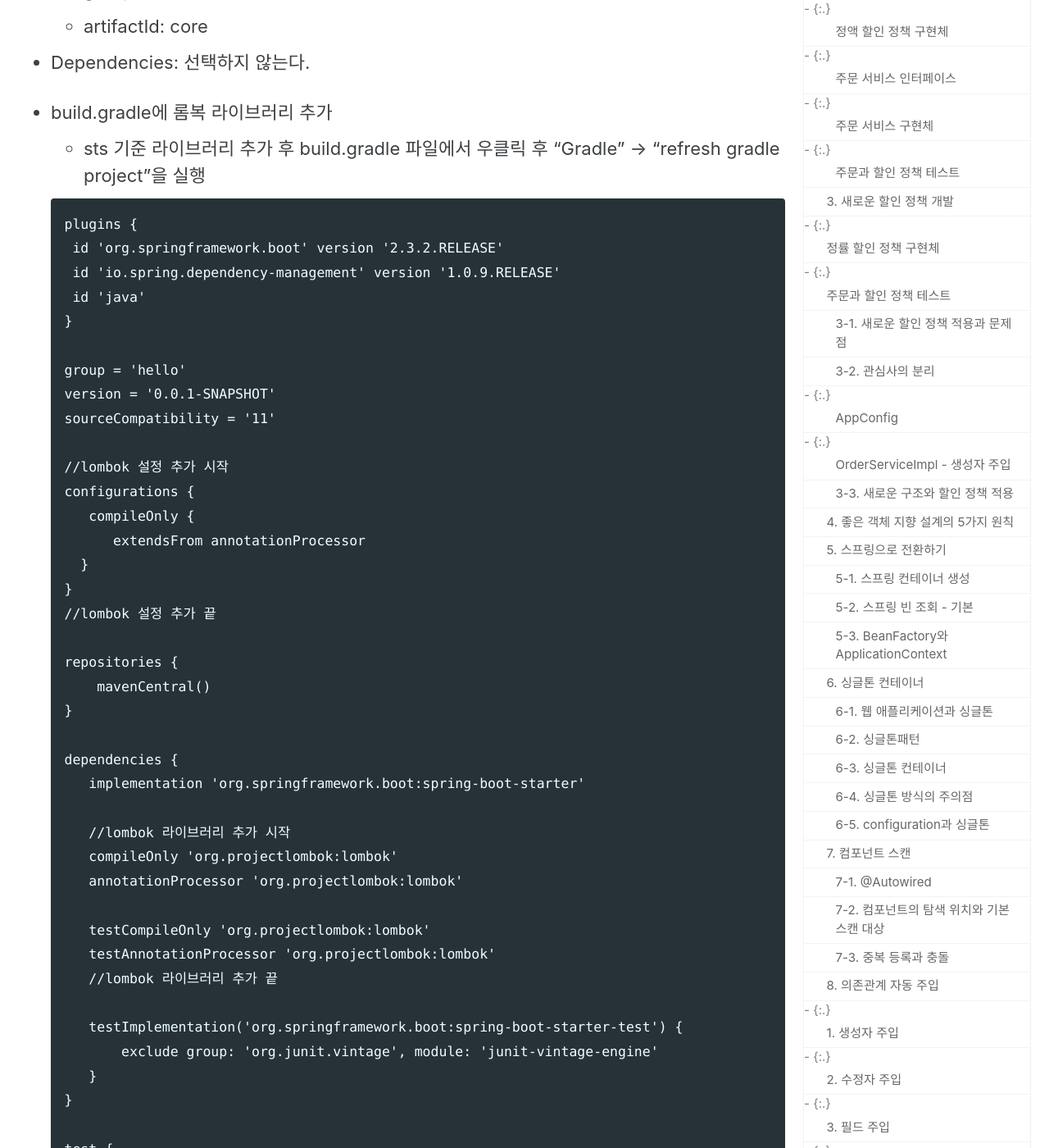
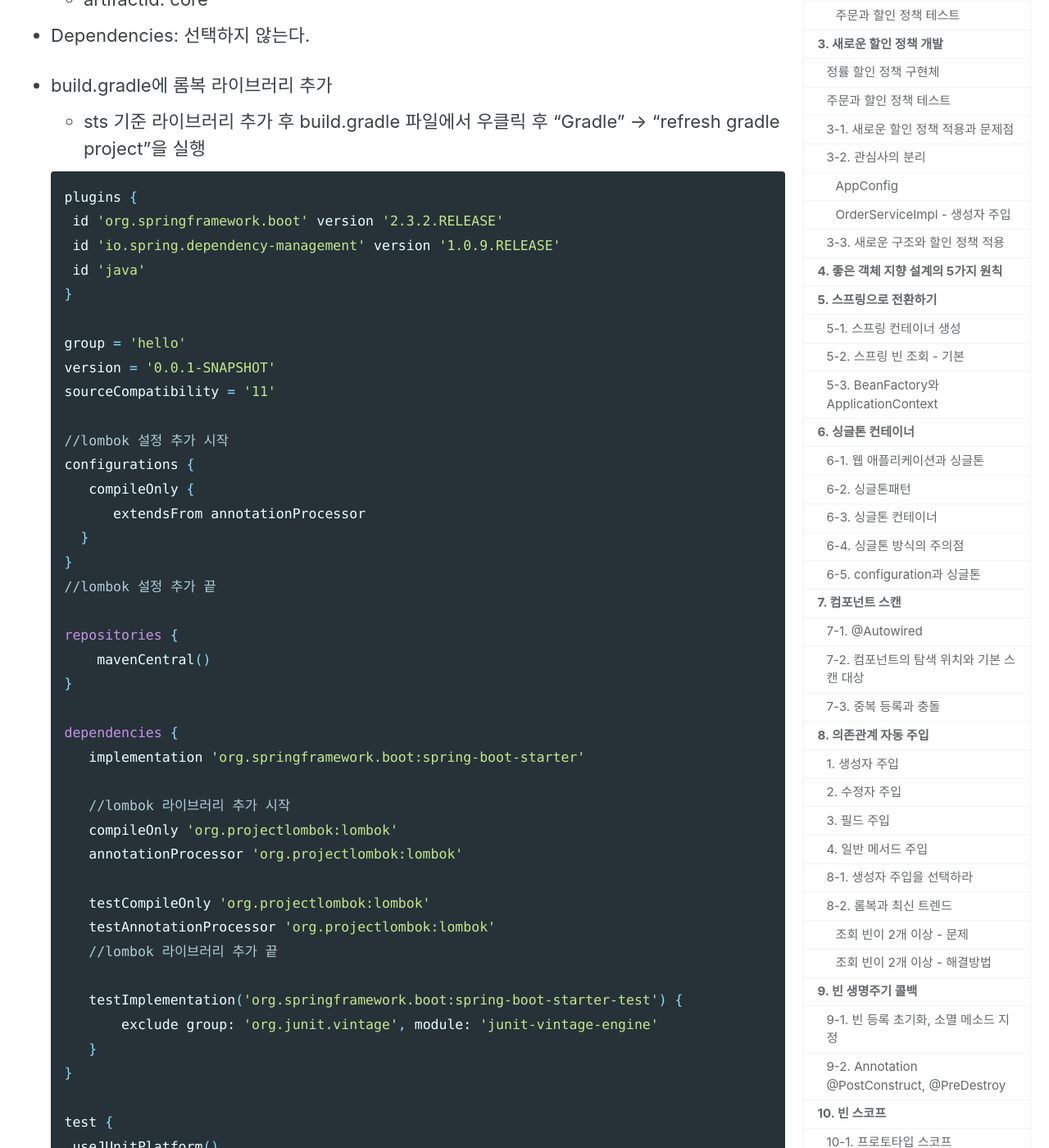
Before and after one commit to openobjectnet/openobjectnet.github.io, a Jekyll site: the page built from _posts/2022-01-10-spring.md, in a window 1280 px wide and 1400 px high, scrolled down 1004 px. Shown: the whole window at 82% size. Built offline with Jekyll 4.4.1, drawn with Linux system fonts in a browser that asks for light colours; cached includes are drawn as plain includes; nearby versions of some CDN libraries; some of the changed text lies outside the part shown.

Commit message:
단란 맞춤

````diff
--- a/_posts/2022-01-10-spring.md
+++ b/_posts/2022-01-10-spring.md
@@ -20,7 +20,7 @@ author: 최혜정
 **[참고] 작성자는 Windows, STS 환경에서 따라해보았습니다.**
 
 
-## 프로젝트 생성
+# 프로젝트 생성
 
 - 스프링 부트 스타터 사이트로 이동해서 스프링 프로젝트 생성
     https://start.spring.io
@@ -40,7 +40,7 @@ author: 최혜정
 - build.gradle에 롬복 라이브러리 추가
   - sts 기준 라이브러리 추가 후 build.gradle 파일에서 우클릭 후 "Gradle" -> "refresh gradle project"을 실행
 
-  ```
+  ```gradle
   plugins {
    id 'org.springframework.boot' version '2.3.2.RELEASE'
    id 'io.spring.dependency-management' version '1.0.9.RELEASE'
@@ -84,21 +84,21 @@ author: 최혜정
   }
   ```
 
-## 1. 객체 지향 설계와 스프링
+# 1. 객체 지향 설계와 스프링
 
-### 1-1. 스프링의 핵심
+## 1-1. 스프링의 핵심
 - 스프링은 자바 언어 기반의 프레임워크
 - 자바 언어의 가장 큰 특징 - **객체 지향 언어**
 - 스프링은 객체 지향 언어가 가진 강력한 특징을 살려내는 프레임워크
 - 스프링은 좋은 객체 지향 애플리케이션을 개발할 수 있게 도와주는 프레임워크
 
-### 1-2. 객체 지향 특징
+## 1-2. 객체 지향 특징
 - 추상화
 - 캡슐화
 - 상속
 - **다형성**
 
-### 1-3. 역할과 구현을 분리
+## 1-3. 역할과 구현을 분리
 - **역할**과 **구현**으로 구분하면 세상이 **단순**해지고, **유연**해지며 **변경**도 편리해진다.
 - 장점
   - **클라이언트**는 대상의 역할(인터페이스)만 알면 된다.
@@ -112,12 +112,12 @@ author: 최혜정
 - 객체를 설계할 때 역할과 구현을 명확히 분리
 - 객체 설계시 역할(인터페이스)을 먼저 부여하고, 그 역할을 수행하는 구현 객체 만들기
 
-### 1-4. 스프링과 객체 지향
+## 1-4. 스프링과 객체 지향
 - **다형성**이 가장 중요하다!
 - 스프링에서 제어의 역전(loC), 의존관계 주입(DI)은 다형성을 활용해서 역할과 구현을 편리하게 다룰 수 있도록 지원한다.
 - 스프링을 사용하면 구현을 편리하게 변경할 수 있다.
 
-## 2. 비지니스 요구사항과 설계
+# 2. 비지니스 요구사항과 설계
 - 회원
   - 회원을 가입하고 조회할 수 있다.
   - 회원은 일반과 VIP 두 가지 등급이 있다.
@@ -131,15 +131,15 @@ author: 최혜정
 
  **주문과 할인 정책은 인터페이스를 만들고 구현체를 언제든지 갈아끼울 수 있도록 설계한다.**
 
- ### 2-1. 회원 도메인 설계
+## 2-1. 회원 도메인 설계
 - 회원 도메인 요구사항
   - 회원을 가입하고 조회할 수 있다.
   - 회원은 일반과 VIP 두 가지 등급이 있다. (enum 사용)
   - 회원 데이터는 제차 DB를 구축할 수 있고, 외부 시스템과 연동할 수 있다. (미확정)
 
-### 2-2. 회원 도메인 개발
-##### 회원 엔티티
-```
+## 2-2. 회원 도메인 개발
+### 회원 엔티티
+```java
 package hello.core.member;
 
 public class Member {
@@ -177,8 +177,8 @@ public class Member {
 }
 ```
 
-##### 회원 저장소 인터페이스
-```
+### 회원 저장소 인터페이스
+```java
 package hello.core.member;
 
 public interface MemberRepository {
@@ -188,8 +188,8 @@ public interface MemberRepository {
 }
 ```
 
-##### 메모리 회원 저장소 구현체
-```
+### 메모리 회원 저장소 구현체
+```java
 package hello.core.member;
 
 import java.util.HashMap;
@@ -211,8 +211,8 @@ public class MemoryMemberRepository implements MemberRepository {
 }
 ```
 
-##### 회원 서비스 인터페이스
-```
+### 회원 서비스 인터페이스
+```java
 package hello.core.member;
 
 public interface MemberService {
@@ -221,8 +221,8 @@ public interface MemberService {
 }
 ```
 
-##### 회원 서비스 구현체
-```
+### 회원 서비스 구현체
+```java
 package hello.core.member;
 
 public class MemberServiceImpl implements MemberService{
@@ -240,10 +240,10 @@ public class MemberServiceImpl implements MemberService{
 }
 ```
 
-### 2-3. 회원 도메인 실행과 테스트
+## 2-3. 회원 도메인 실행과 테스트
 **JUnit 테스트 사용**
 
-```
+```java
 package hello.core.member;
 
 import org.assertj.core.api.Assertions;
@@ -271,16 +271,16 @@ class MemberServiceTest {
 이 코드의 문제점 : 의존관계가 인터페이스 뿐만 아니라 구현까지 모두 의존하는 문제점이 있음
 **인터페이스 = new 구현체**
 
-### 2-4. 주문과 할인 도메인 설계
+## 2-4. 주문과 할인 도메인 설계
 - 주문과 할인 정책
   - 회원은 상품을 주문할 수 있다.
   - 회원 등급에 따라 할인 정책을 적용할 수 있다.
   - 할인 정책은 모든 VIP는 1000원을 할인해주는 고정 금액 할인을 적용해달라. (나중에 변경 될 수 있다.)
   - 할인 정책은 변경 가능성이 높다. 회사의 기본 할인 정책을 아직 정하지 못했고, 오픈 직전까지 고민을 미루고 싶다. 최악의 경우 할인을 적용하지 않을 수 도 있다. (미확정)
 
-### 2-5. 주문과 할인 도메인 개발
-##### 할인 정책 인터페이스
-```
+## 2-5. 주문과 할인 도메인 개발
+### 할인 정책 인터페이스
+```java
 public interface DiscountPolicy {
 	/*
 	 * @return 할인 대상 금액
@@ -289,8 +289,8 @@ public interface DiscountPolicy {
 }
 ```
 
-##### 정액 할인 정책 구현체
-```
+### 정액 할인 정책 구현체
+```java
 @Component
 public class FixDiscountPolicy implements DiscountPolicy{
 
@@ -308,15 +308,15 @@ public class FixDiscountPolicy implements DiscountPolicy{
 ```
 VIP면 1000원 할인, 아니면 할인 없음
 
-##### 주문 서비스 인터페이스
-```
+### 주문 서비스 인터페이스
+```java
 public interface OrderService {
 	Order createOrder(Long memberId, String itemName, int itemPrice); // 주문생성
 }
 ```
 
-##### 주문 서비스 구현체
-```
+### 주문 서비스 구현체
+```java
 public class OrderServiceImpl implements OrderService{
   private final MemberRepository memberRepository = new MemoryMemberRepository();
   private final DiscountPolicy discountPolicy = new FixDiscountPolicy();
@@ -333,9 +333,9 @@ public class OrderServiceImpl implements OrderService{
 주문 생성 요청이 오면, 회원 정보를 조회하고, 할인 정책을 적용한 다음 주문 객체를 생성해서 반환한다.
 **메모리 회원 리포지토리와, 고정 금액 할인 정책을 구현체로 생성한다**
 
-##### 주문과 할인 정책 테스트
+### 주문과 할인 정책 테스트
 **JUnit 테스트 사용**
-```
+```java
 MemberService memberService = new MemberServiceImpl();
 OrderService orderService = new OrderServiceImpl();
 
@@ -350,12 +350,12 @@ void createOrder(){
 }
 ```
 
-## 3. 새로운 할인 정책 개발
+# 3. 새로운 할인 정책 개발
 기존 정책은 VIP가 10000원을 주문하든 20000원을 주문하든 항상 1000원을 할인했는데,
 이번에 새로 나온 정책은 10%로 지정해두면 10000원 주문시 1000원을 할인해주고, 20000원 주문시에 2000원을 할인해준다.
 
-##### 정률 할인 정책 구현체
-```
+## 정률 할인 정책 구현체
+```java
 public class RateDiscountPolicy implements DiscountPolicy {
 
 	private int discountPercent = 10; // 할인율
@@ -371,9 +371,9 @@ public class RateDiscountPolicy implements DiscountPolicy {
 }
 ```
 
-##### 주문과 할인 정책 테스트
+## 주문과 할인 정책 테스트
 **JUnit 테스트 사용**
-```
+```java
 public class RateDiscountPolicyTest {
 
 	RateDiscountPolicy discountPolicy = new RateDiscountPolicy();
@@ -402,9 +402,9 @@ public class RateDiscountPolicyTest {
 }
 ```
 
-### 3-1. 새로운 할인 정책 적용과 문제점
+## 3-1. 새로운 할인 정책 적용과 문제점
 할인 정책을 변경하려면 클라이언트인 OrderServiceImpl 코드를 고쳐야 한다.
-```
+```java
 public class OrderServiceImpl implements OrderService{
 
     //private final DiscountPolicy discountPolicy = new FixDiscountPolicy();
@@ -421,7 +421,7 @@ public class OrderServiceImpl implements OrderService{
 **문제 해결 방법**
 DIP를 위반하지 않도록 인터페이스에만 의존하도록 설계를 변경하자
 
-```
+```java
 //private final DiscountPolicy discountPolicy = new FixDiscountPolicy(); -> X
 //private final DiscountPolicy discountPolicy = new RateDiscountPolicy(); -> X
 
@@ -434,14 +434,14 @@ private final DiscountPolicy discountPolicy; -> O
 **해결방안**
 누군가가 클라이언트인 orderServiceImpl에 DiscountPolicy의 구현 객체를 대신 생성하고 주입해주어야 한다.
 
-### 3-2. 관심사의 분리
+## 3-2. 관심사의 분리
 - 배우는 본인의 역할인 배역을 수행하는 것에만 집중해야 한다.
 - 공연을 구성하고 섭외하는 공연 기획자를 만들어야 한다.
 - 이것을 AppConfig로 가정하고 만들어본다.
 - 이 클래스는 구현 객체를 생성하고 연결하는 책임을 가지는 별도의 설정 클래스이다.
 
-##### AppConfig
-```
+### AppConfig
+```java
 public class AppConfig {
    public MemberService memberService() {
 	 return new MemberServiceImpl(new MemoryMemberRepository());
@@ -465,8 +465,8 @@ public class AppConfig {
 
 - 클라이언트인 memberServiceImpl 입장에서 보면 의존관계를 마치 외부에서 주입해주는 것 같다고 해서 DI(Dependency Injection) 우리말로 의존관계 주입 또는 의존성 주입이라 한다.
 
-##### OrderServiceImpl - 생성자 주입
-```
+### OrderServiceImpl - 생성자 주입
+```java
 public class OrderServiceImpl implements OrderService{
 
 	private final MemberRepository memberRepository;
@@ -489,12 +489,12 @@ public class OrderServiceImpl implements OrderService{
 }
 ```
 
-### 3-3. 새로운 구조와 할인 정책 적용
+## 3-3. 새로운 구조와 할인 정책 적용
 - 정액 할인 정책 -> 정률 % 할인 정책으로 변경
 - 할인 정책을 변경해도 AppConfig가 있는 구성 영역만 변경하면 됨
 - 사용 영역은 변경할 필요 없음
 
-```
+```java
 @Configuration
 public class AppConfig {
 
@@ -511,30 +511,30 @@ public class AppConfig {
 }
 ```
 
-## 4. 좋은 객체 지향 설계의 5가지 원칙
+# 4. 좋은 객체 지향 설계의 5가지 원칙
 
-## 5. 스프링으로 전환하기
+# 5. 스프링으로 전환하기
 - @Configuration과 @Bean을 붙여준다
 - AppConfig를 통해 기존에는 직접 객체를 생성하고 DI했지만, 스프링 컨테이너를 통해서 사용한다.
 - 스프링 컨테이너는 @Configuration이 붙은 AppConfig를 설정 정보로 사용한다.
 - @Bean이 붙은 메소드를 모두 호출해서 반환된 객체를 스프링 컨테이너에 등록하는데, 이렇게 등록된 객체를 스프링 빈이라 한다.
 - 스프링 빈은 applicationContext.getBean() 메서드를 사용해서 찾을 수 있다.
 
-### 5-1. 스프링 컨테이너 생성
-```
+## 5-1. 스프링 컨테이너 생성
+```java
 ApplicationContext applicationContext = new AnnotationConfigApplicationContext(AppConfig.class);
 ```
 - ApplicationContext를 스프링 컨테이너라 하고 인터페이스이다.
 - new AnnotationConfigApplicationContext(AppConfig.class); 이 클래스는 ApplicationContext 인터페이스의 구현체이다.
 - 파라미터로 구성 정보(AppConfig.class)를 지정하고 파라미터의 설정 클래스 정보를 이용해서 스프링 빈을 등록한다.
 
-### 5-2. 스프링 빈 조회 - 기본
+## 5-2. 스프링 빈 조회 - 기본
 - ac.getBean(빈이름, 타입)
 - ac.getBean(타입)
 - 조회 대상 스프링 빈이 없으면 예외 발생
   > NoSuchBeanDefinitionException: No bean named 'xxxxx' available
 
-### 5-3. BeanFactory와 ApplicationContext
+## 5-3. BeanFactory와 ApplicationContext
 1. BeanFactory
 - 스프링 컨테이너와 최상위 인터페이스
 - 스프링 빈을 관리하고 조회하는 역할을 담당한다. ex) getBean
@@ -545,20 +545,20 @@ ApplicationContext applicationContext = new AnnotationConfigApplicationContext(A
 
 **두개를 스프링 컨테이너라고 한다**
 
-## 6. 싱글톤 컨테이너
+# 6. 싱글톤 컨테이너
 
-### 6-1. 웹 애플리케이션과 싱글톤
+## 6-1. 웹 애플리케이션과 싱글톤
 - 대부분의 스프링 애플리케이션은 웹 어플리케이션인데, 여러 고객이 동시에 요청을 하는 경우가 많다.
 - 호출할 때 마다 매번 객체를 새로 생성한다.(스프링 없는 순수한 DI컨테이너의 경우)
 
 > 해결방법 : 싱글톤
 > 싱글톤이란? 해당 객체가 하나만 생성되고 공유되는 것
 
-### 6-2. 싱글톤패턴
+## 6-2. 싱글톤패턴
 - 클래스의 인스턴스가 딱 1개만 생성되는 것을 보장하는 디자인 패턴
 - 객체 인스턴스를 2개 이상 생성하지 못하도록 막아야 한다 -> private 생성자 사용해서 외부에서 임의로 new 키워드를 사용하지 못하도록 막아야한다.
 
-```
+```java
 package hello.core.singleton;
 public class SingletonService {
 
@@ -580,32 +580,32 @@ public class SingletonService {
 }
 ```
 
-### 6-3. 싱글톤 컨테이너
+## 6-3. 싱글톤 컨테이너
 - 싱글톤 패턴의 문제점이었던 지저분한 코드 X DIP, OCP, 테스트 , private 생성자로부터 자유롭게 싱글톤 사용 가능
 - 스프링 빈이 싱글톤으로 관리되는 빈이다.
 
-### 6-4. 싱글톤 방식의 주의점
+## 6-4. 싱글톤 방식의 주의점
 - 싱글톤 객체는 상태를 유지하게 설계하면 안된다.
 - 무상태로 설계해야한다.
 - 특정 클라이언트의 값을 변경하는 경우 공유 필드를 조심해야한다.
 
-### 6-5. configuration과 싱글톤
+## 6-5. configuration과 싱글톤
 - 스프링 컨테이터는 싱글톤 레지스트리다. -> 스프링 빈이 싱글톤이 되도록 보장해주어야 한다.
 - @Bean만 사용해도 스프링 빈으로 등록되지만, 싱글톤을 보장하지 않는다.
 - 스프링 설정 정보는 항상 @Configuration을 사용하자.
 
-## 7. 컴포넌트 스캔
+# 7. 컴포넌트 스캔
 - 스프링 빈을 등록할 때, @Bean을 통하여 등록 했지만, 그 방법을 쓰지 않고 설정정보 없이 자동으로 스프링 빈을 등록하는 것이 컴포넌트 스캔이다.
 - 컴포넌트 스캔은 @Component가 붙은 모든 클래스를 스프링 빈으로 등록한다.
 - 이렇게 할 경우 AppConfig와 달리 의존관계 주입을 한다고 명시할 수 없다.
 
-### 7-1. @Autowired
+## 7-1. @Autowired
 2. @Autowired
 - 의존관계를 자동으로 주입한다.
 - 주로 컴포넌트 스캔과 같이 쓰인다.
 - 생성자 위에 쓰인다.
 
-### 7-2. 컴포넌트의 탐색 위치와 기본 스캔 대상
+## 7-2. 컴포넌트의 탐색 위치와 기본 스캔 대상
 - 패키지 위치를 지정하지 않고, 설정 정보 클래스의 위치를 프로젝트 최상단에 두는 것이 좋다.
 - 컴포넌트 스캔은 다음과 같은 내용도 대상에 포함한다.
   - @Component : 컴포넌트 스캔에서 사용
@@ -614,50 +614,50 @@ public class SingletonService {
   - @Repository : 스프링 데이터 접근 계층에서 사용
   - @Configuration : 스프링 설정 정보에서 사용
 
-### 7-3. 중복 등록과 충돌
+## 7-3. 중복 등록과 충돌
 1. 자동 빈 등록 vs 자동 빈 등록
 - 이름이 같을 경우 ConfilctingBeanDefinitionException오류 발생
 3. 수동 빈 등록 vs 자동 빈 등록
 - 수동 빈 등록이 우선권을 가진다.(수동빈이 자동 빈을 오버라이딩해버린다.)
 
-## 8. 의존관계 자동 주입
+# 8. 의존관계 자동 주입
 1. 생성자 주입
 2. 수정자 주입(setter 주입)
 3. 필드 주입
 4. 일반 메서드 주입
 
-#### 1. 생성자 주입
+## 1. 생성자 주입
 - @Autowired
 - 생성자 호출 시점에 딱 1번만 호출 되는 것이 보장된다.
 - 주로 **불변과 필수** 의존관계에 쓰인다.
 - 스프링 빈의 경우 생성자가 하나일 경우에는 자동적으로 @Autoqired가 적용된다.
 
-#### 2. 수정자 주입
+## 2. 수정자 주입
 - setter라 불리는 필드의 값을 변경하는 수정자 메소드를 통하여 의존관계를 주입하는 방법이다.
 - 주로 **선택과 변경** 의존관계에 쓰인다.
 - 자바빈 프로퍼티 규약의 수정자 메소드 방식을 사용하는 방법이다.
 - @Autowired의 기본 동작은 주입할 대상이 없으면 오류가 발생한다.
 - 주입할 대상이 없어도 동작하게 하려면 @Autowired(required = false)로 지정
 
-```
+```java
 @Autowired(required = false //선택적임)
     public void setDiscountPolicy(DiscountPolicy discountPolicy) {
         this.discountPolicy = discountPolicy;
     }
 ```
-#### 3. 필드 주입
+## 3. 필드 주입
 - 이름 그대로 필드에 바로 주입하는 방법이다.
 - 간단하고 좋으나, 외부에서 변경이 불가능해서 테스트하기 힘들다는 단점이 있다.
 - DI프레임워크가 있어야 한다.
 - 다만, 애플리케이션의 실제 코드와 관련없는 테스트코드, 스프링 설정을 목적으로 하는 @Configuration과 같은 곳에서만 특별한 용도로 사용된다.
-```
+```java
 @Autowired private MemberRepository memberRepository
 ```
 
-#### 4. 일반 메서드 주입
+## 4. 일반 메서드 주입
 - 아무 메소드에나 @Autowired 가능하다.
 - 한번에 여러 필드를 주입받는다.
-```
+```java
 @Autowired
     public void init(MemberRepository memberRepository, DiscountPolicy discountPolicy){
         this.memberRepository = memberRepository;
@@ -665,7 +665,7 @@ public class SingletonService {
     }
 ```
 
-### 8-1. 생성자 주입을 선택하라
+## 8-1. 생성자 주입을 선택하라
 1. 불변
 - 대부분의 의존관계 주입은 변경할 필요가 없고, 하면 안된다.
 - 수정자 주입 사용시 set Xxx메소드가 public으로 열림
@@ -679,11 +679,11 @@ public class SingletonService {
 - 생성자 주입관계를 써야 final 키워드를 쓸 수 있고, 이는 생성자에서만 값을 세팅할 수 있음을 의미한다.
 - 컴파일러가 값이 설정되지 않는 오류가 있을시에 알려준다.
 
-### 8-2. 롬복과 최신 트렌드
+## 8-2. 롬복과 최신 트렌드
 - 롬복이란? 자동으로 getter와 setter를 만들어주는 것
 
 **기본 코드**
-```
+```java
 @Component
 Public class OrderServiceImpl implements OrderService {
 	private final MemberRepository memberRepository;
@@ -699,7 +699,7 @@ Public class OrderServiceImpl implements OrderService {
 ```
 
 **최신 코드**
-```
+```java
 @Component
 @RequiredArgsConstructor
 Public class OrderServiceImpl implements OrderService {
@@ -713,22 +713,22 @@ Public class OrderServiceImpl implements OrderService {
 - 생성자가 딱 1개만 있으면 @Autowired 생략할 수 있다.
 ```
 
-### 8-2. 조회 빈이 2개 이상 - 문제
+### 조회 빈이 2개 이상 - 문제
 - @Autowired는 타입으로 조회한다.
 - 스프링 빈 조회와 유사하게, 빈이 2개 이상일 경우에 문제가 발생한다.
 - 'NoUniqueBeanDefinitionException' 오류가 발생하며, 하나의 빈을 기대했는데 두개의 빈이 발견되었다고 알려준다.
 
-### 8-3. 조회 빈이 2개 이상 - 해결방법
+### 조회 빈이 2개 이상 - 해결방법
 1. @Autowired 필드 명 매칭
 - @Autowired는 처음에 타입 매칭을 시도하고, 여러 빈이 있으면 필드 이름, 파라미터 이름으로 빈 이름을 추가 매칭한다.
 
 **기본 코드**
-```
+```java
 @Autowired
 private DiscountPolicy discountPolicy
 ```
 **최신 코드**
-```
+```java
 @Autowired
 private DiscountPolicy rateDiscountPolicy
 ```
@@ -765,7 +765,7 @@ public class RateDiscountPolicy implements DiscountPolicy {}
 public class FixDiscountPolicy implements DiscountPolicy {}
 ```
 
-## 9. 빈 생명주기 콜백
+# 9. 빈 생명주기 콜백
 - 여러 작업들에서, 객체의 초기화와 종료 작업이 필요하다.
 - 스프링 빈은 객체 생성 -> 의존관계 주입 이라는 사이클을 가진다.
 - 의존관계 주입 뒤에야, 필요한 데이터를 사용할 수 있는 준비가 완료된다.
@@ -776,19 +776,19 @@ public class FixDiscountPolicy implements DiscountPolicy {}
 스프링 컨테이너 생성 -> 스프링 빈 생성 -> 의존관계 주입 -> 초기화 콜백(빈 의존 관계 주입 완료) -> 사용
 -> 소멸전 콜백(빈 소멸 직전)-> 스프링 종료
 
-### 9-1. 빈 등록 초기화, 소멸 메소드 지정
+## 9-1. 빈 등록 초기화, 소멸 메소드 지정
 - 자유롭게 메소드를 만들고, 빈에 아래와 같이 메소드를 저장
 ```
 @Bean(initMethod = "init",destroyMethod = "close")
 ```
 
-### 9-2. Annotation @PostConstruct, @PreDestroy
+## 9-2. Annotation @PostConstruct, @PreDestroy
 - @PostConstruct, @PreDestroy 어노테이션을 활용한다.
 - 가장 편리하게 초기화와 종료를 실행 할 수 있다.
 - 다만 외부 라이브러리에는 적용하지 못하는 단점이 있다.
 - 위의 경우에는 3번을 사용하면 된다.
 
-## 10. 빈 스코프
+# 10. 빈 스코프
 - 싱글톤 스코프에서는, 스프링 빈이 스프링 컨테이너가 시작할때 생성되고, 종료할때까지 유지된다. 스프링빈은 기본적으로 싱글톤 스코프로 생성된다.
 
 **스코프란?**
@@ -806,16 +806,16 @@ public class FixDiscountPolicy implements DiscountPolicy {}
 2. session : 웹 세션의 생성과 종료
 3. application : 웹이 서블릿 컨텍스와 같은 범위로 유지
 
-### 10-1. 프로토타입 스코프
+## 10-1. 프로토타입 스코프
 - 싱글톤 스코프에서는, 스프링 컨테이너가 항상 같은 인스턴스의 스프링 빈을 반환한다.
 - 프로토타입 스코프의 경우에는 항상 새로운 인스턴스를 생성해서 반환한다.
 - 스프링 컨테이너는 프로토타입 빈을 생성하고, 의존관계 주입, 초기화 까지만 처리한다.
 - 프로토타입 빈을 관리할 책임은 프로토타입 빈을 받은 클라이언트에 있다. @predestory와 같은 종료 메소드는 호출되지 않는다.
 
-### 10-2. 싱글톤 빈과 사용시 문제점
+## 10-2. 싱글톤 빈과 사용시 문제점
 같이 사용할 경우, 프로토타입 빈은 과거에 이미 주입이 끝난 빈이고(주입 시점에만 생산이 되고), 사용할 때마다 새로 생성이 되지 않는다.
 
-### 10-3. Provider로 문제 해결
+## 10-3. Provider로 문제 해결
 1. 싱글톤 빈이 프로토타입을 사용할때마다 새로 요청하는 것이다.
 - 의존관계를 주입받는게 아니라 직접 필요한 의존관계를 찾는데, 이것이 Dependency Lookup(DL)이다.
 - 다만 더욱 정확한 해결을 위해 지정한 프로토타입 빈을 컨테이너에서 대신 찾아주는 DL정도의 기능만 제공하는 무언가가 있어야 한다.
@@ -823,12 +823,12 @@ public class FixDiscountPolicy implements DiscountPolicy {}
 2. ObjectFactory, ObjectProvider
 - ObjectProvider: 지정한 빈을 컨테이너에서 대신 찾아주는 DL 서비스를 제공
 
-```
+```java
 @Autowired
         private ObjectProvider<PrototypeBean> prototypeBeanProvider;
 ```
 
-```
+```java
 @Autowired
 private ObjectProvider<PrototypeBean> prototypeBeanProvider;
 
@@ -842,7 +842,7 @@ public int logic() {
 - prototypeBeanProvider.getObject();을 통해서 항상 새로운 프로토타입 빈이 생성
 - ObjectProvider의 getObject()를 호출하면 내부에서는 스프링 컨테이너를 통해 해당 빈을 찾아서 반환(DL)
 
-### 10-4. 웹 스코프
+## 10-4. 웹 스코프
 - 웹 환경에서만 동작하고, 스프링이 해당 스코프의 종료 시점까지 관리하여 종료 메소드가 호출되는 스코프이다.
 - 요청에 맞춰 각각 다른 스프링 빈을 생성하여 전용 객체를 만들어 사용된다.
 
````
